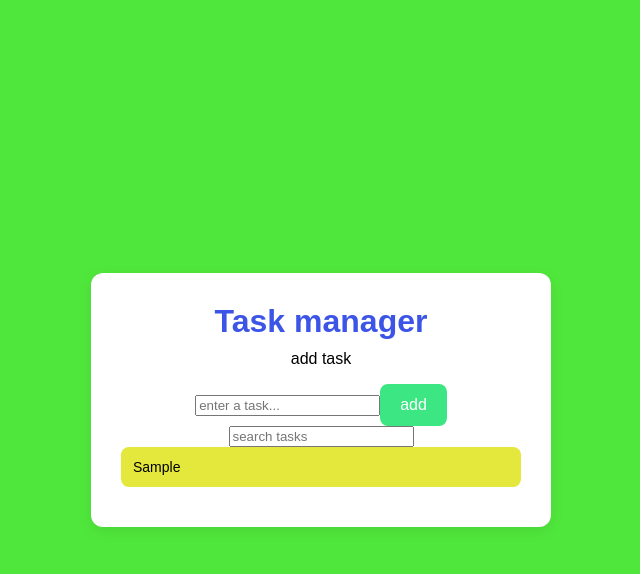
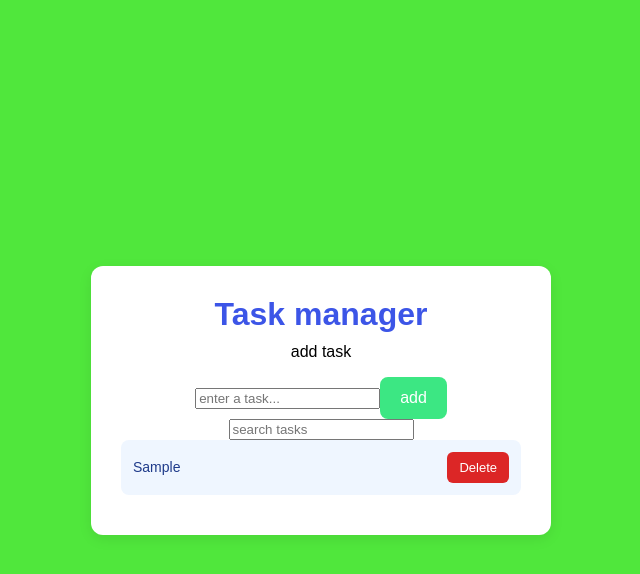
Before and after one commit to mk1shan/react_task-manager, a React app: page / in a window 1280 px wide. Both pictures are taken after typing "Sample" into the empty fields and a click on the button "add". Shown: the top 574 px of the page, without its empty margins (319-959 px from the left). Built offline with nearby package versions, Linux system fonts and the light colour scheme; the HTML template or start-up script is replaced by a standard one.

Commit message:
update delete function

```diff
--- a/src/App.css
+++ b/src/App.css
@@ -47,3 +47,28 @@ font-size:16px;
   text-align:left;
   font-size:14px;
 }
+
+.taskItemRow {
+  display: flex;
+  justify-content: space-between;
+  align-items: center;
+  background-color: #eff6ff;
+  padding: 12px;
+  border-radius: 8px;
+  margin-bottom: 10px;
+}
+
+.taskText {
+  color: #1e3a8a;
+  font-size: 14px;
+}
+
+.deleteButton {
+  background-color: #dc2626;
+  color: white;
+  border: none;
+  padding: 8px 12px;
+  border-radius: 6px;
+  cursor: pointer;
+  font-size: 13px;
+}
--- a/src/App.jsx
+++ b/src/App.jsx
@@ -6,7 +6,7 @@ import './App.css'
 import Header from './components/Header'
 import TaskForm from './components/TaskForm'
 import SearchBar from './components/SearchBar'
-import TaskList from './taskList'
+import TaskList from './components/taskList'
 
 
 
@@ -19,10 +19,18 @@ const [tasks,setTasks]=useState([]);//saved list (multiple e
 
 
 const handleaddTask =()=>{
-  if(task=== "") return;
+  if(task.trim()=== "") return;//emty ho space nm eth add nowenna
   setTasks([...tasks,task]);
   setTask("");
 }
+
+const filterTasks =tasks.filter((item)=>
+item.toLowerCase().includes(search.toLocaleLowerCase()))
+
+
+const handleDeleteTask = (taskIndex) =>{
+  const updatedTasks = tasks.filter((_,index)=>index !== taskIndex);
+  setTasks(updatedTasks);};
 
   return (
 
@@ -32,7 +40,7 @@ const handleaddTask =()=>{
 
         <TaskForm task ={task} setTask={setTask}  handleaddTask={handleaddTask}/>
         <SearchBar search={search} setSearch={setSearch}/>
-        <TaskList tasks={tasks}/>
+        <TaskList tasks={filterTasks}  handleDeleteTask= {handleDeleteTask}/>
       </div>
     </div>
   )
--- /dev/null
+++ b/src/components/taskList.jsx
@@ -0,0 +1,15 @@
+
+const TaskList = ({ tasks,handleDeleteTask }) => {
+  return (
+    <div>
+      {tasks.map((item, index) => (
+        <div key={index} className="taskItemRow">
+        <span className="taskText">{item}</span>
+       <button className="deleteButton" onClick={()=>handleDeleteTask(index)}>Delete</button>
+        </div>
+      ))}
+    </div>
+  );
+};
+
+export default TaskList;
--- a/src/taskList.jsx
+++ /dev/null
@@ -1,14 +0,0 @@
-
-const TaskList = ({ tasks }) => {
-  return (
-    <div>
-      {tasks.map((item, index) => (
-        <div key={index} className="taskItem">
-          {item}
-        </div>
-      ))}
-    </div>
-  );
-};
-
-export default TaskList;
```
